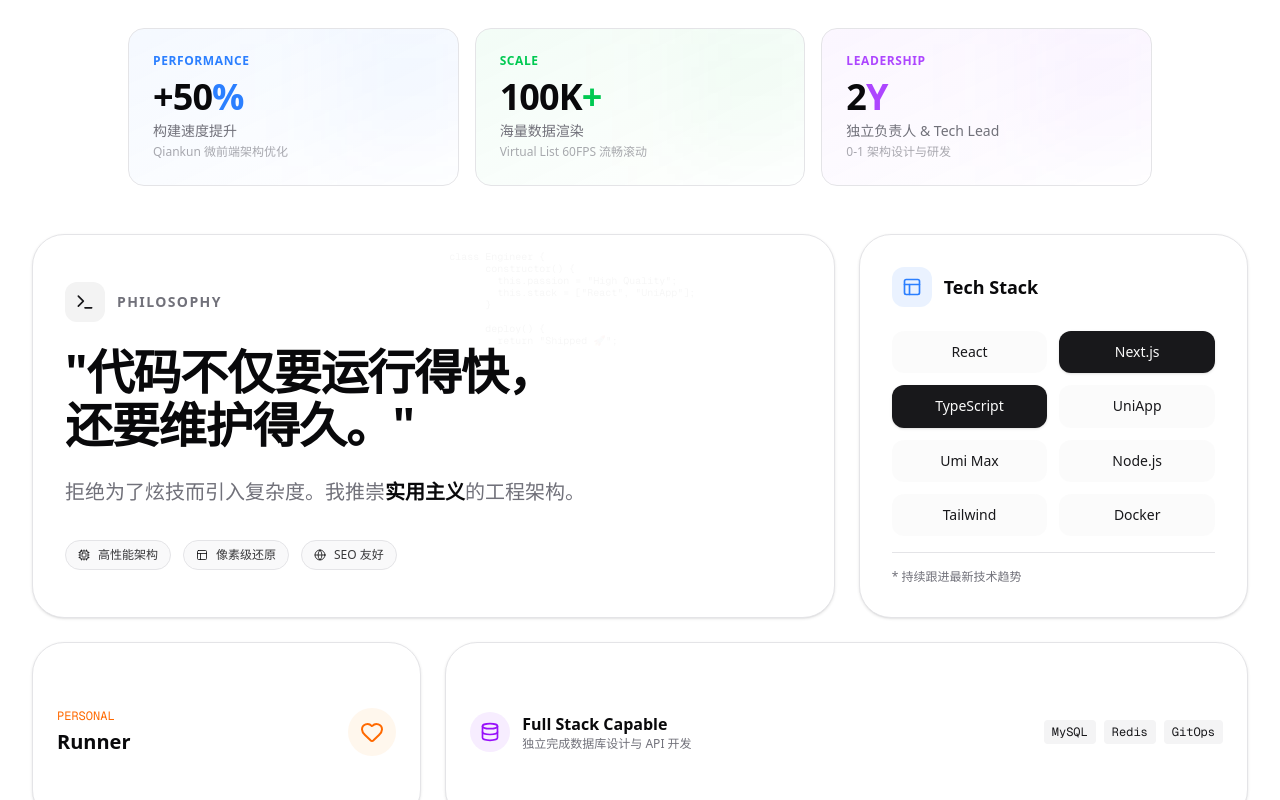
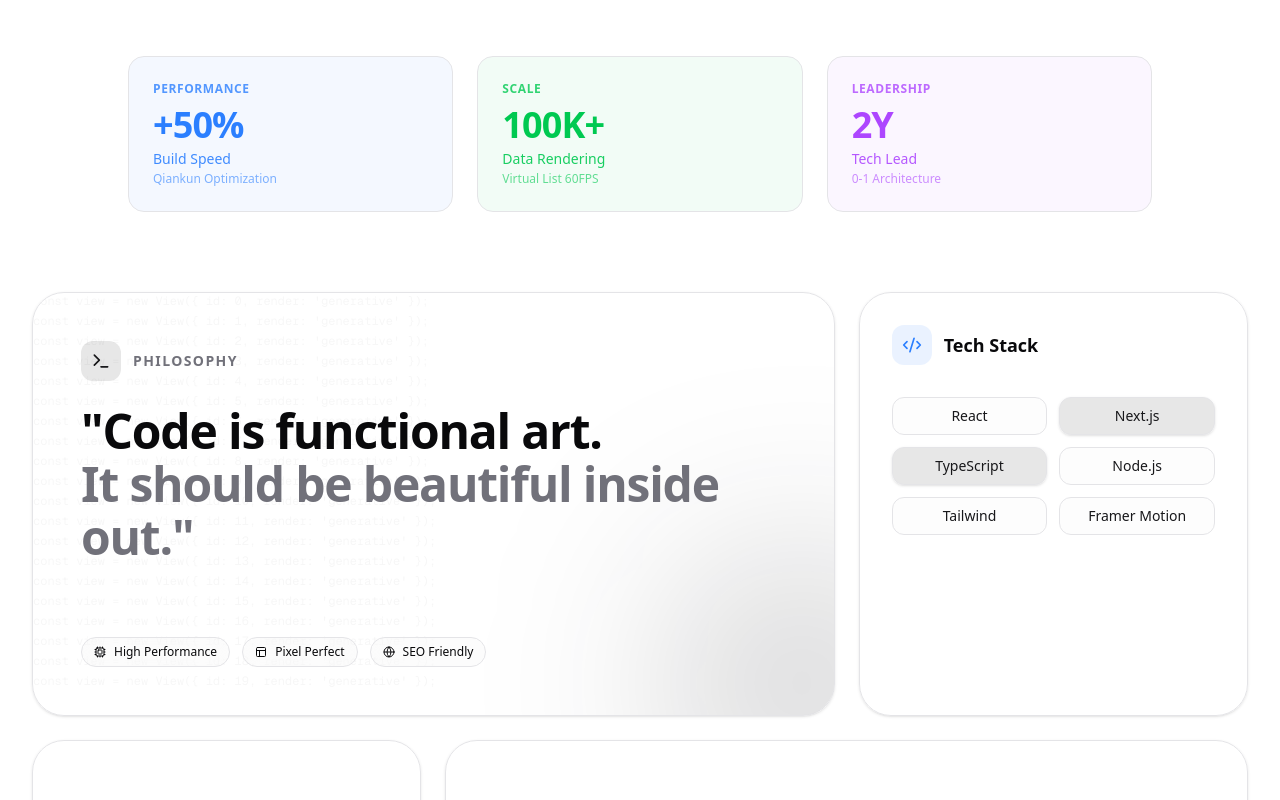
Before and after one commit to zej574099903/portfolio-resume, a Next.js app: page / in a window 1280 px wide. Shown: the part 1060-1860 px from the top of the page. Built offline with nearby package versions, Linux system fonts and the light colour scheme.

Commit message:
feat: 关于我区域视觉升级 - Generative Bento
- Design: 引入 'Big Type' 排版与 Glassmorphism 磨砂玻璃质感
- Interaction: 增加 'Code Rain' 代码雨背景与 Mesh Gradient 悬停光效
- Content: 保持原有专业术语 (English)，仅升级视觉容器

```diff
--- a/src/components/sections/about.tsx
+++ b/src/components/sections/about.tsx
@@ -1,116 +1,94 @@
 'use client';
 
 import { motion, useScroll, useTransform } from 'framer-motion';
-import { Database, Layout, Heart, Terminal, Cpu, Globe } from 'lucide-react';
+import {
+  Database,
+  Layout,
+  Heart,
+  Terminal,
+  Cpu,
+  Globe,
+  Code2,
+} from 'lucide-react';
 import { cn } from '@/lib/utils';
 import { useRef } from 'react';
 
 export function AboutSection() {
+  const containerRef = useRef<HTMLDivElement>(null);
+
   return (
     <section
       id="about"
-      className="relative container space-y-12 py-24 md:py-32"
+      ref={containerRef}
+      className="relative container space-y-20 py-24 md:py-32"
     >
-      {/* 标题 - 使用 ScrollReveal 包装 */}
-      <ScrollReveal className="mx-auto max-w-2xl text-center">
-        <h2 className="mb-4 text-3xl font-bold tracking-tight sm:text-4xl">
-          关于我 · About Me
-        </h2>
-        <p className="text-muted-foreground text-lg">
-          不仅仅是代码，更是对品质的执着。
-          <br className="hidden sm:inline" />
-          Rational Engineering. Emotional Design.
+      {/* 1. Generative Header - Big Type */}
+      <ScrollReveal className="relative z-10 space-y-4 text-center">
+        <div className="relative inline-block">
+          <h2 className="relative z-10 text-4xl font-black tracking-tighter md:text-6xl">
+            ABOUT ME
+          </h2>
+          <div className="text-foreground/[0.03] pointer-events-none absolute -top-6 -left-8 z-0 text-[4rem] font-black whitespace-nowrap select-none md:-top-10 md:-left-12 md:text-[8rem]">
+            PHILOSOPHY
+          </div>
+        </div>
+        <p className="text-muted-foreground mx-auto max-w-2xl text-xl font-light md:text-2xl">
+          Rational Engineering.{' '}
+          <span className="text-foreground font-semibold">
+            Emotional Design.
+          </span>
         </p>
       </ScrollReveal>
 
-      {/* Highlight 成就卡片 */}
-      <div className="mx-auto grid max-w-5xl grid-cols-1 gap-4 md:grid-cols-3">
-        <ScrollReveal delay={0.1}>
-          <div className="group border-border/40 relative overflow-hidden rounded-2xl border bg-gradient-to-br from-blue-500/5 to-blue-500/0 p-6 transition-all hover:border-blue-500/30 hover:shadow-lg hover:shadow-blue-500/10">
-            <div className="absolute top-0 right-0 h-24 w-24 bg-blue-500/10 blur-3xl"></div>
-            <div className="relative">
-              <div className="mb-2 text-xs font-bold tracking-wider text-blue-500 uppercase">
-                Performance
-              </div>
-              <div className="mb-1 text-4xl font-black tracking-tight">
-                +50<span className="text-blue-500">%</span>
-              </div>
-              <div className="text-muted-foreground text-sm">
-                构建速度提升
-                <br />
-                <span className="text-xs opacity-60">
-                  Qiankun 微前端架构优化
-                </span>
-              </div>
-            </div>
-          </div>
-        </ScrollReveal>
-
-        <ScrollReveal delay={0.2}>
-          <div className="group border-border/40 relative overflow-hidden rounded-2xl border bg-gradient-to-br from-green-500/5 to-green-500/0 p-6 transition-all hover:border-green-500/30 hover:shadow-lg hover:shadow-green-500/10">
-            <div className="absolute top-0 right-0 h-24 w-24 bg-green-500/10 blur-3xl"></div>
-            <div className="relative">
-              <div className="mb-2 text-xs font-bold tracking-wider text-green-500 uppercase">
-                Scale
-              </div>
-              <div className="mb-1 text-4xl font-black tracking-tight">
-                100K<span className="text-green-500">+</span>
-              </div>
-              <div className="text-muted-foreground text-sm">
-                海量数据渲染
-                <br />
-                <span className="text-xs opacity-60">
-                  Virtual List 60FPS 流畅滚动
-                </span>
-              </div>
-            </div>
-          </div>
-        </ScrollReveal>
-
-        <ScrollReveal delay={0.3}>
-          <div className="group border-border/40 relative overflow-hidden rounded-2xl border bg-gradient-to-br from-purple-500/5 to-purple-500/0 p-6 transition-all hover:border-purple-500/30 hover:shadow-lg hover:shadow-purple-500/10">
-            <div className="absolute top-0 right-0 h-24 w-24 bg-purple-500/10 blur-3xl"></div>
-            <div className="relative">
-              <div className="mb-2 text-xs font-bold tracking-wider text-purple-500 uppercase">
-                Leadership
-              </div>
-              <div className="mb-1 text-4xl font-black tracking-tight">
-                2<span className="text-purple-500">Y</span>
-              </div>
-              <div className="text-muted-foreground text-sm">
-                独立负责人 & Tech Lead
-                <br />
-                <span className="text-xs opacity-60">0-1 架构设计与研发</span>
-              </div>
-            </div>
-          </div>
-        </ScrollReveal>
+      {/* 2. Highlight Stats - Glassmorphism */}
+      <div className="mx-auto grid max-w-5xl grid-cols-1 gap-6 md:grid-cols-3">
+        <StatCard
+          title="Performance"
+          value="+50%"
+          label="Build Speed"
+          subLabel="Qiankun Optimization"
+          color="blue"
+          delay={0.1}
+        />
+        <StatCard
+          title="Scale"
+          value="100K+"
+          label="Data Rendering"
+          subLabel="Virtual List 60FPS"
+          color="green"
+          delay={0.2}
+        />
+        <StatCard
+          title="Leadership"
+          value="2Y"
+          label="Tech Lead"
+          subLabel="0-1 Architecture"
+          color="purple"
+          delay={0.3}
+        />
       </div>
 
-      {/* Grid 容器 */}
-      <div className="mx-auto grid max-w-7xl auto-rows-[minmax(180px,auto)] grid-cols-1 gap-6 md:grid-cols-12">
-        {/* Card 1: 核心定位 */}
+      {/* 3. Generative Bento Grid */}
+      <div className="mx-auto grid max-w-7xl auto-rows-[minmax(200px,auto)] grid-cols-1 gap-6 md:grid-cols-12">
+        {/* Card 1: Engineering Philosophy (Code Rain Effect) */}
         <div className="md:col-span-8 md:row-span-2">
           <ScrollReveal className="h-full">
-            <BentoCard className="group relative h-full min-h-[350px] overflow-hidden">
-              <div className="pointer-events-none absolute top-0 right-0 h-full w-1/2 overflow-hidden opacity-[0.03] select-none">
-                <pre className="p-4 font-mono text-[10px] leading-3">
-                  {`class Engineer {
-      constructor() {
-        this.passion = "High Quality";
-        this.stack = ["React", "UniApp"];
-      }
-
-      deploy() {
-        return "Shipped 🚀";
-      }
-    }`}
-                </pre>
+            <BentoCard className="group relative h-full min-h-[400px] overflow-hidden">
+              {/* Decorative Code Background */}
+              <div className="pointer-events-none absolute inset-0 overflow-hidden font-mono text-xs opacity-[0.03] select-none">
+                <div className="animate-marquee-vertical space-y-1">
+                  {Array.from({ length: 20 }).map((_, i) => (
+                    <div
+                      key={i}
+                    >{`const view = new View({ id: ${i}, render: 'generative' });`}</div>
+                  ))}
+                </div>
               </div>
 
-              <div className="relative z-10 flex h-full flex-col justify-center p-8">
+              {/* Content */}
+              <div className="relative z-10 flex h-full flex-col justify-center p-8 md:p-12">
                 <div className="mb-6 flex items-center gap-3">
-                  <div className="bg-primary/5 text-primary flex h-10 w-10 items-center justify-center rounded-xl">
+                  <div className="bg-primary/10 text-primary flex h-10 w-10 items-center justify-center rounded-xl">
                     <Terminal className="h-5 w-5" />
                   </div>
                   <span className="text-muted-foreground text-sm font-bold tracking-widest uppercase">
@@ -119,108 +97,101 @@ export function AboutSection() {
                 </div>
 
                 <h3 className="mb-6 text-3xl leading-[1.1] font-bold tracking-tight md:text-5xl">
-                  &quot;代码不仅要运行得快，
-                  <br />
-                  还要维护得久。&quot;
+                  &quot;Code is functional art. <br />
+                  <span className="text-muted-foreground">
+                    It should be beautiful inside out.&quot;
+                  </span>
                 </h3>
 
-                <p className="text-muted-foreground max-w-2xl text-lg leading-relaxed md:text-xl">
-                  拒绝为了炫技而引入复杂度。我推崇
-                  <span className="text-foreground font-semibold">
-                    实用主义
-                  </span>
-                  的工程架构。
-                </p>
-
-                <div className="mt-8 flex flex-wrap gap-3">
+                <div className="mt-auto flex flex-wrap gap-3">
                   <FeatureTag
                     icon={<Cpu className="h-3 w-3" />}
-                    text="高性能架构"
+                    text="High Performance"
                   />
                   <FeatureTag
                     icon={<Layout className="h-3 w-3" />}
-                    text="像素级还原"
+                    text="Pixel Perfect"
                   />
                   <FeatureTag
                     icon={<Globe className="h-3 w-3" />}
-                    text="SEO 友好"
+                    text="SEO Friendly"
                   />
                 </div>
               </div>
+
+              {/* Gradient Glow */}
+              <div className="bg-primary/20 group-hover:bg-primary/30 absolute -right-24 -bottom-24 h-64 w-64 rounded-full blur-[100px] transition-colors duration-500" />
             </BentoCard>
           </ScrollReveal>
         </div>
 
-        {/* Card 2: 技术栈 */}
+        {/* Card 2: Tech Stack (Mesh Gradient Hover) */}
         <div className="md:col-span-4 md:row-span-2">
           <ScrollReveal className="h-full" delay={0.1}>
-            <BentoCard className="flex h-full flex-col p-8">
-              <div className="mb-6 flex items-center gap-3">
+            <BentoCard className="group flex h-full flex-col overflow-hidden p-8">
+              <div className="mb-8 flex items-center gap-3">
                 <div className="flex h-10 w-10 items-center justify-center rounded-xl bg-blue-500/10 text-blue-500">
-                  <Layout className="h-5 w-5" />
+                  <Code2 className="h-5 w-5" />
                 </div>
                 <span className="text-lg font-bold">Tech Stack</span>
               </div>
 
-              <div className="grid flex-1 grid-cols-2 gap-3">
+              <div className="relative z-10 grid flex-1 grid-cols-2 content-start gap-3">
                 <TechPill name="React" />
                 <TechPill name="Next.js" highlight />
                 <TechPill name="TypeScript" highlight />
-                <TechPill name="UniApp" />
-                <TechPill name="Umi Max" />
                 <TechPill name="Node.js" />
                 <TechPill name="Tailwind" />
-                <TechPill name="Docker" />
+                <TechPill name="Framer Motion" />
               </div>
 
-              <p className="text-muted-foreground border-border/50 mt-4 border-t pt-4 text-xs">
-                * 持续跟进最新技术趋势
-              </p>
+              {/* Hover Mesh Gradient */}
+              <div className="absolute inset-0 bg-gradient-to-br from-blue-500/0 via-transparent to-purple-500/0 transition-all duration-500 group-hover:from-blue-500/10 group-hover:to-purple-500/10" />
             </BentoCard>
           </ScrollReveal>
         </div>
 
-        {/* Card 3: 个人特质 */}
+        {/* Card 3: Personal (Glass Effect) */}
         <div className="md:col-span-4">
           <ScrollReveal className="h-full" delay={0.2}>
-            <BentoCard className="group flex h-full cursor-default items-center justify-between p-6">
+            <BentoCard className="group flex h-full items-center justify-between p-6 transition-colors hover:border-orange-500/30">
               <div className="flex flex-col">
                 <span className="mb-1 font-mono text-xs text-orange-500">
                   PERSONAL
                 </span>
-                <h4 className="text-xl font-bold">Runner</h4>
+                <h4 className="text-xl font-bold">Runner & Creator</h4>
               </div>
-              <div className="flex h-12 w-12 items-center justify-center rounded-full bg-orange-50 text-orange-500 transition-transform group-hover:scale-110">
+              <div className="flex h-12 w-12 items-center justify-center rounded-full bg-orange-500/10 text-orange-500 transition-transform group-hover:scale-110">
                 <Heart className="h-6 w-6" />
               </div>
             </BentoCard>
           </ScrollReveal>
         </div>
 
-        {/* Card 4: 后端/工具 */}
+        {/* Card 4: Full Stack (Database) */}
         <div className="md:col-span-8">
           <ScrollReveal className="h-full" delay={0.3}>
-            <BentoCard className="flex h-full flex-col items-center justify-between gap-4 p-6 md:flex-row">
-              <div className="flex items-center gap-3">
-                <div className="flex h-10 w-10 items-center justify-center rounded-full bg-purple-500/10 text-purple-600">
-                  <Database className="h-5 w-5" />
+            <BentoCard className="flex h-full flex-col items-center justify-between gap-4 p-6 transition-colors hover:border-purple-500/30 md:flex-row">
+              <div className="flex items-center gap-4">
+                <div className="flex h-12 w-12 items-center justify-center rounded-full bg-purple-500/10 text-purple-600">
+                  <Database className="h-6 w-6" />
                 </div>
                 <div>
-                  <h4 className="text-base font-bold">Full Stack Capable</h4>
+                  <h4 className="text-lg font-bold">Full Stack Capable</h4>
                   <p className="text-muted-foreground text-xs">
-                    独立完成数据库设计与 API 开发
+                    Database Design & API Development
                   </p>
                 </div>
               </div>
               <div className="flex gap-2">
-                <span className="bg-secondary text-secondary-foreground rounded px-2 py-1 font-mono text-xs">
+                <span className="bg-secondary text-secondary-foreground rounded-full px-3 py-1 font-mono text-xs">
                   MySQL
                 </span>
-                <span className="bg-secondary text-secondary-foreground rounded px-2 py-1 font-mono text-xs">
+                <span className="bg-secondary text-secondary-foreground rounded-full px-3 py-1 font-mono text-xs">
                   Redis
                 </span>
-                <span className="bg-secondary text-secondary-foreground rounded px-2 py-1 font-mono text-xs">
-                  GitOps
+                <span className="bg-secondary text-secondary-foreground rounded-full px-3 py-1 font-mono text-xs">
+                  Docker
                 </span>
               </div>
             </BentoCard>
@@ -231,58 +202,52 @@ export function AboutSection() {
   );
 }
 
-/**
- * ScrollReveal 组件
- * 真正的 Apple-style Scroll Linked Animation
- *
- * 核心逻辑：
- * 1. 使用 useScroll 监听当前组件在视口中的位置
- * 2. 将 scrollYProgress 映射为 opacity, y, blur, scale 等属性
- * 3. 动画是可逆的 (Reversible)，上滑下滑都会触发
- * 4. 动画是平滑连续的 (Continuous)，而非一次性触发
- */
+// --- Components ---
 
-function ScrollReveal({
-  children,
-  className,
-  delay = 0,
-}: {
-  children: React.ReactNode;
-  className?: string;
-  delay?: number;
-}) {
-  const ref = useRef<HTMLDivElement>(null);
+interface StatCardProps {
+  title: string;
+  value: string;
+  label: string;
+  subLabel: string;
+  color: 'blue' | 'green' | 'purple';
+  delay: number;
+}
 
-  // 监听该元素进入视口的进度
-  // "start end": 元素顶部接触视口底部 (开始进入)
-  // "end center": 元素底部到达视口中心 (完全展示)
-  const { scrollYProgress } = useScroll({
-    target: ref,
-    offset: ['start 0.95', 'end 0.5'],
-  });
-
-  // 映射动画值
-  // 1. 不透明度：从 0 到 1
-  const opacity = useTransform(scrollYProgress, [0, 0.3], [0, 1]);
-  // 2. Y轴位移：从下方 50px 上浮到 0
-  const y = useTransform(scrollYProgress, [0, 0.4], [50, 0]);
-  // 3. 缩放：从 0.95 放大到 1
-  const scale = useTransform(scrollYProgress, [0, 0.4], [0.95, 1]);
-  // 4. 模糊：从 10px 到 0px
-  const blur = useTransform(
-    scrollYProgress,
-    [0, 0.3],
-    ['blur(10px)', 'blur(0px)']
-  );
+function StatCard({
+  title,
+  value,
+  label,
+  subLabel,
+  color,
+  delay,
+}: StatCardProps) {
+  const colorMap: Record<string, string> = {
+    blue: 'text-blue-500 bg-blue-500/5 hover:border-blue-500/30',
+    green: 'text-green-500 bg-green-500/5 hover:border-green-500/30',
+    purple: 'text-purple-500 bg-purple-500/5 hover:border-purple-500/30',
+  };
 
   return (
-    <motion.div
-      ref={ref}
-      style={{ opacity, y, scale, filter: blur }}
-      className={className}
-    >
-      {children}
-    </motion.div>
+    <ScrollReveal delay={delay}>
+      <div
+        className={cn(
+          'border-border/40 relative overflow-hidden rounded-2xl border p-6 backdrop-blur-sm transition-all hover:shadow-lg',
+          colorMap[color]
+        )}
+      >
+        <div
+          className={cn(
+            'mb-2 text-xs font-bold tracking-wider uppercase opacity-80',
+            `text-${color}-500`
+          )}
+        >
+          {title}
+        </div>
+        <div className="mb-1 text-4xl font-black tracking-tight">{value}</div>
+        <div className="text-sm font-medium opacity-90">{label}</div>
+        <div className="mt-0.5 text-xs opacity-60">{subLabel}</div>
+      </div>
+    </ScrollReveal>
   );
 }
 
@@ -296,7 +261,7 @@ function BentoCard({
   return (
     <div
       className={cn(
-        'bg-card border-border/40 rounded-[2rem] border shadow-sm transition-all duration-300',
+        'bg-card/50 border-border/40 hover:border-primary/20 rounded-[2rem] border shadow-sm backdrop-blur-md transition-all duration-300 hover:shadow-lg',
         className
       )}
     >
@@ -305,29 +270,52 @@ function BentoCard({
   );
 }
 
+function ScrollReveal({
+  children,
+  className,
+  delay = 0,
+}: {
+  children: React.ReactNode;
+  className?: string;
+  delay?: number;
+}) {
+  const ref = useRef(null);
+  const { scrollYProgress } = useScroll({
+    target: ref,
+    offset: ['start 0.95', 'end 0.5'],
+  });
+  const opacity = useTransform(scrollYProgress, [0, 0.2], [0, 1]);
+  const y = useTransform(scrollYProgress, [0, 0.2], [30, 0]);
+
+  return (
+    <motion.div
+      ref={ref}
+      style={{ opacity, y }}
+      className={className}
+      transition={{ delay }}
+    >
+      {children}
+    </motion.div>
+  );
+}
+
 function FeatureTag({ icon, text }: { icon: React.ReactNode; text: string }) {
   return (
-    <div className="bg-secondary/50 border-border/50 text-foreground/80 flex items-center gap-2 rounded-full border px-3 py-1.5 text-xs font-medium">
+    <div className="border-border/50 bg-secondary/30 flex items-center gap-2 rounded-full border px-3 py-1.5 text-xs font-medium backdrop-blur">
       {icon}
       <span>{text}</span>
     </div>
   );
 }
 
-function TechPill({
-  name,
-  highlight = false,
-}: {
-  name: string;
-  highlight?: boolean;
-}) {
+function TechPill({ name, highlight }: { name: string; highlight?: boolean }) {
   return (
     <div
       className={cn(
-        'flex cursor-default items-center justify-center rounded-xl px-4 py-2 text-sm font-medium transition-colors',
+        'flex cursor-default items-center justify-center rounded-xl border px-4 py-2 text-sm font-medium transition-all',
         highlight
-          ? 'bg-primary text-primary-foreground shadow-sm'
-          : 'bg-secondary/40 text-secondary-foreground hover:bg-secondary/80'
+          ? 'bg-primary/10 text-primary border-primary/20 shadow-sm'
+          : 'bg-secondary/20 text-secondary-foreground hover:bg-secondary/40 border-transparent'
       )}
     >
       {name}
--- a/src/components/sections/experience.tsx
+++ b/src/components/sections/experience.tsx
@@ -88,7 +88,7 @@ export function ExperienceSection() {
           </span>
         </div>
         <h2 className="mb-6 text-3xl font-bold tracking-tight sm:text-4xl">
-          工程之旅 · Experience
+          职业足迹 · Experience
         </h2>
         <p className="text-muted-foreground text-lg">
           从像素级还原则到复杂架构设计，每一步都算数。
--- a/src/components/sections/hero-v2.tsx
+++ b/src/components/sections/hero-v2.tsx
@@ -187,7 +187,7 @@ export function HeroSection() {
                   技术方向
                 </div>
                 <div className="text-foreground text-xl font-bold">
-                  系统架构 / 产品
+                  前端开发工程师
                 </div>
               </div>
             </div>
```
